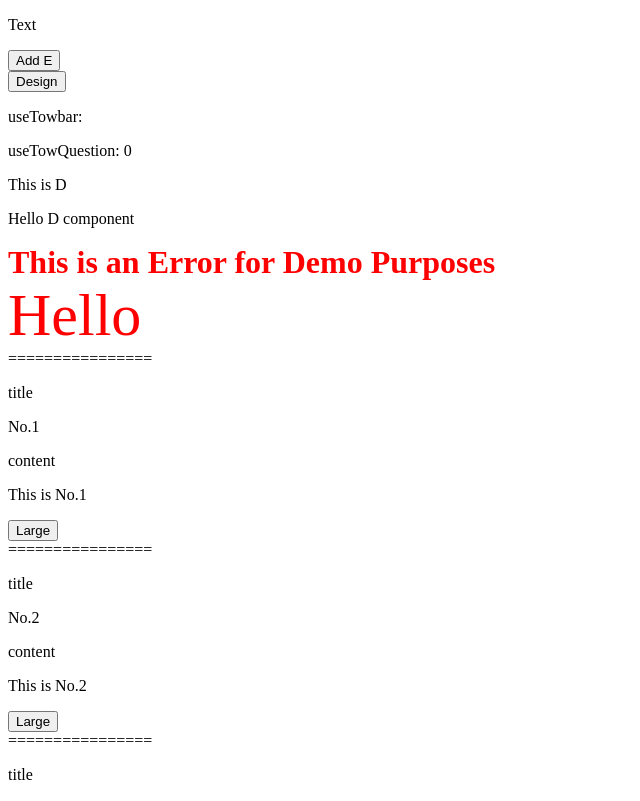
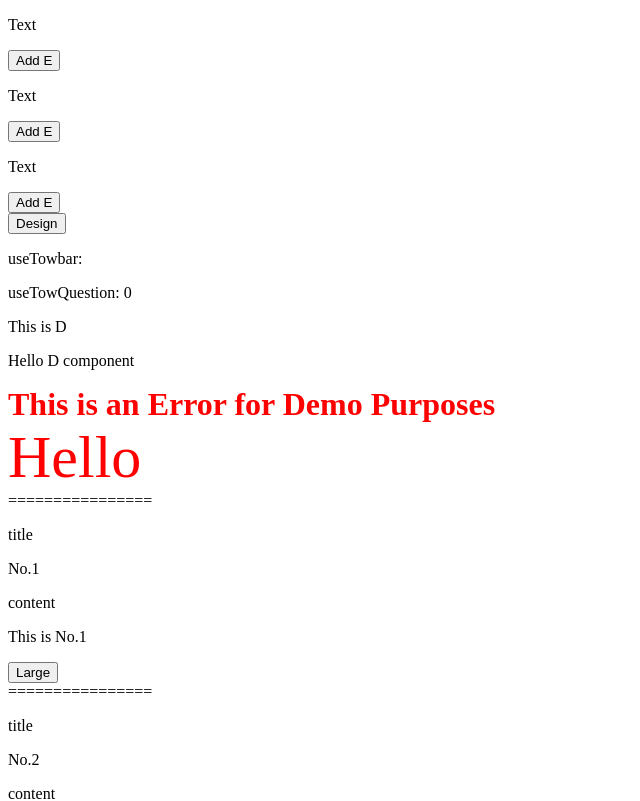
Before and after one commit to koyamal/pra_vue3, a Vue app in the folder vuePractive/: page / in a window 1280 px wide. Shown: the top 801 px of the page, without its empty margins (0-640 px from the left). Built offline with nearby package versions, Linux system fonts and the light colour scheme.

Commit message:
Add E component

```diff
--- a/vuePractive/src/App.vue
+++ b/vuePractive/src/App.vue
@@ -110,7 +110,7 @@ export default {
       console.log("Hello, this is function 001-002");
     },
     function001003() {
-      console.log("Hello, bamboo..")
+      console.log("Hello, bamboo..");
     }
   },
 
@@ -214,6 +214,8 @@ export default {
 </script>
 
 <template>
+  <E />
+  <E />
   <E />
   <div>
     <button @click="clickDesign">Design</button>
```
